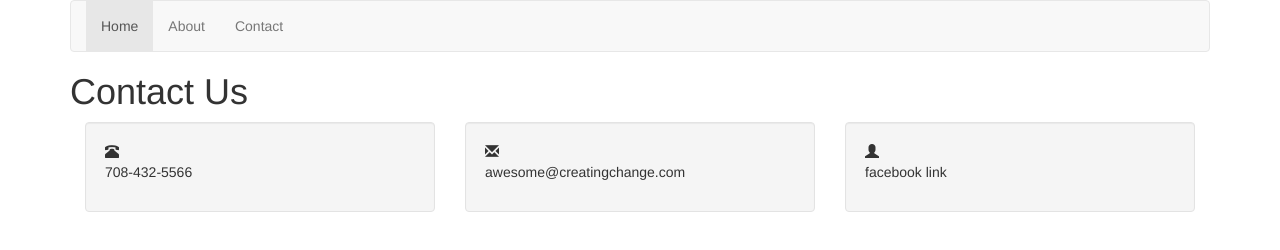
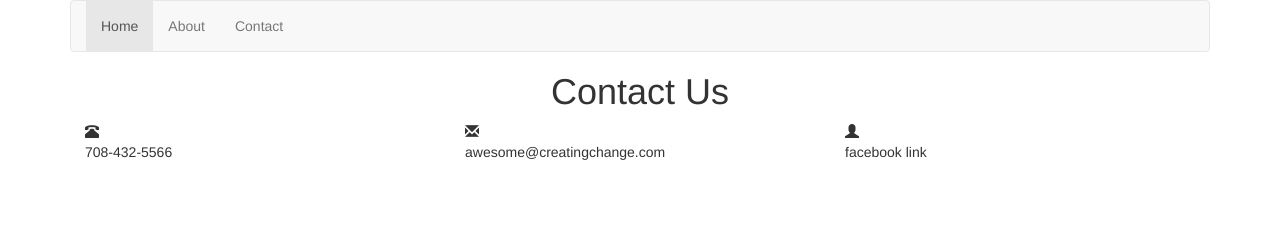
Before and after one commit to CreatingChange/Beginner, a plain HTML site: page contact.html in a window 1280 px wide. Drawn offline with Linux system fonts and the light colour scheme.

Commit message:
making contact html, more concise

```diff
--- a/contact.html
+++ b/contact.html
@@ -19,26 +19,20 @@
 			  </div>
 			</nav>
 			<h1 id="contact-header"> Contact Us </h1>
-			<div class="col-md-4">
-				<div class="well contact-us">
+			<div class="col-md-4 contact-us">
 				<span class="glyphicon glyphicon-phone-alt"></span>
 				<p class="contact-info"> 708-432-5566</p>
 			</div>
-			</div>
 
-		  <div class="col-md-4">
-				<div class="well contact-us">
+		  <div class="col-md-4 contact-us">
 				<span class="glyphicon glyphicon-envelope"></span>
 				<p class="contact-info"> awesome@creatingchange.com</p>
 		  </div>
-		  </div>
 
-		  <div class="col-md-4">
-				<div class="well contact-us">
+		  <div class="col-md-4 contact-us">
 				<span class="glyphicon glyphicon-user"></span>
 				<p class="contact-info">facebook link</p>
 		  </div>
 		</div>
-		</div>
 	</body>
 </html>
--- a/css/styles.css
+++ b/css/styles.css
@@ -33,9 +33,8 @@
 	font-weight: bold;
 	text-align: center;
 }
-
+*/
 #contact-header {
 	text-align: center;
-	padding-top: 50px;
+	/*padding-top: 50px;*/
 }
-*/
```
Lines whose indentation alone changed are shown as unchanged.
